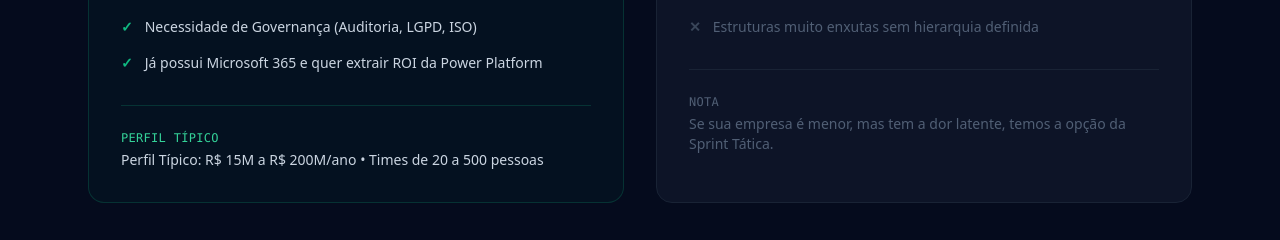
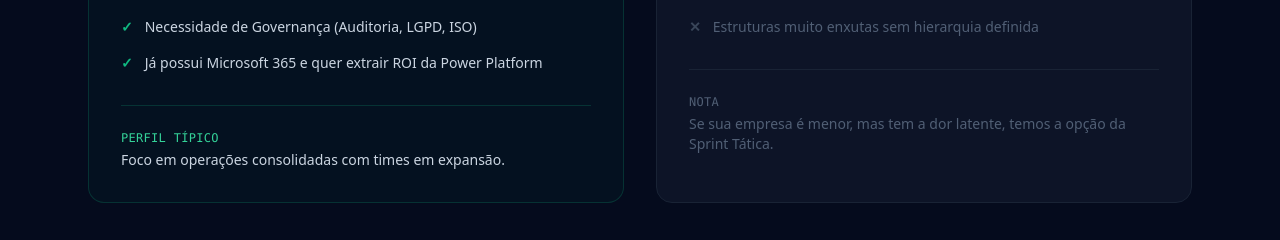
Before and after one commit to feelipebelisario-oss/vite-react-tailwind-t7scbbgv, a React (Vite) app: page / in a window 1280 px wide. Shown: the part 3332-3572 px from the top of the page. Built offline with nearby package versions, Linux system fonts and the light colour scheme.

Commit message:
Update App.jsx
V2

```diff
--- a/src/App.jsx
+++ b/src/App.jsx
@@ -569,7 +569,7 @@ export default function PulseOS() {
                      </ul>
                      <div className="mt-8 pt-6 border-t border-emerald-500/20">
                         <p className="text-xs text-emerald-400 font-mono uppercase tracking-wide">PERFIL TÍPICO</p>
-                        <p className="text-sm text-slate-300 mt-1">Perfil Típico: R$ 15M a R$ 200M/ano • Times de 20 a 500 pessoas</p>
+                        <p className="text-sm text-slate-300 mt-1">Foco em operações consolidadas com times em expansão.</p>
                      </div>
                   </div>
                </Reveal>
```
